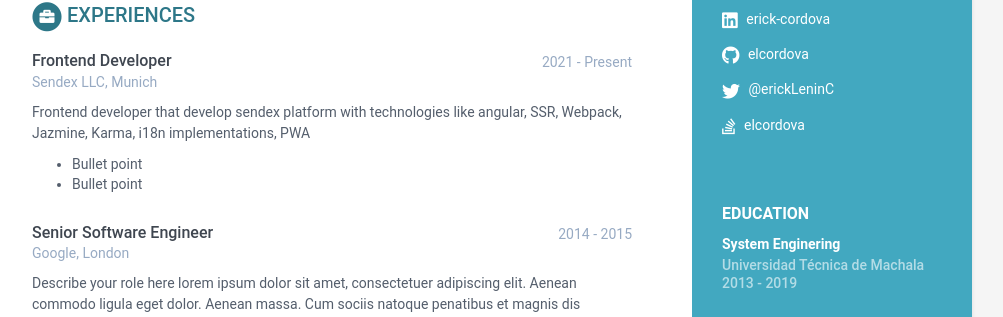
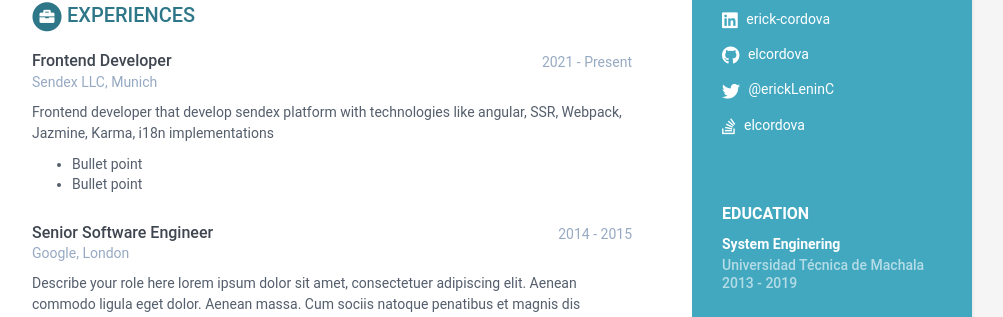
Before and after one commit to elcordova/caring-europa-fe48a, a Jekyll site: the page built from index.html, in a window 1280 px wide. Shown: the part 395-712 px from the top of the page, without its empty margins (168-1171 px from the left). Built offline with Jekyll 4.4.1, drawn with Linux system fonts in a browser that asks for light colours.

Commit message:
data.yml: changed

```diff
--- a/_data/data.yml
+++ b/_data/data.yml
@@ -54,7 +54,7 @@ experiences:
     company: 'Sendex LLC, Munich'
     details: |
       Frontend developer that develop sendex platform with technologies like angular, SSR, Webpack, Jazmine,
-      Karma, i18n implementations, PWA
+      Karma, i18n implementations
         - Bullet point
         - Bullet point
   - role: Senior Software Engineer
```
